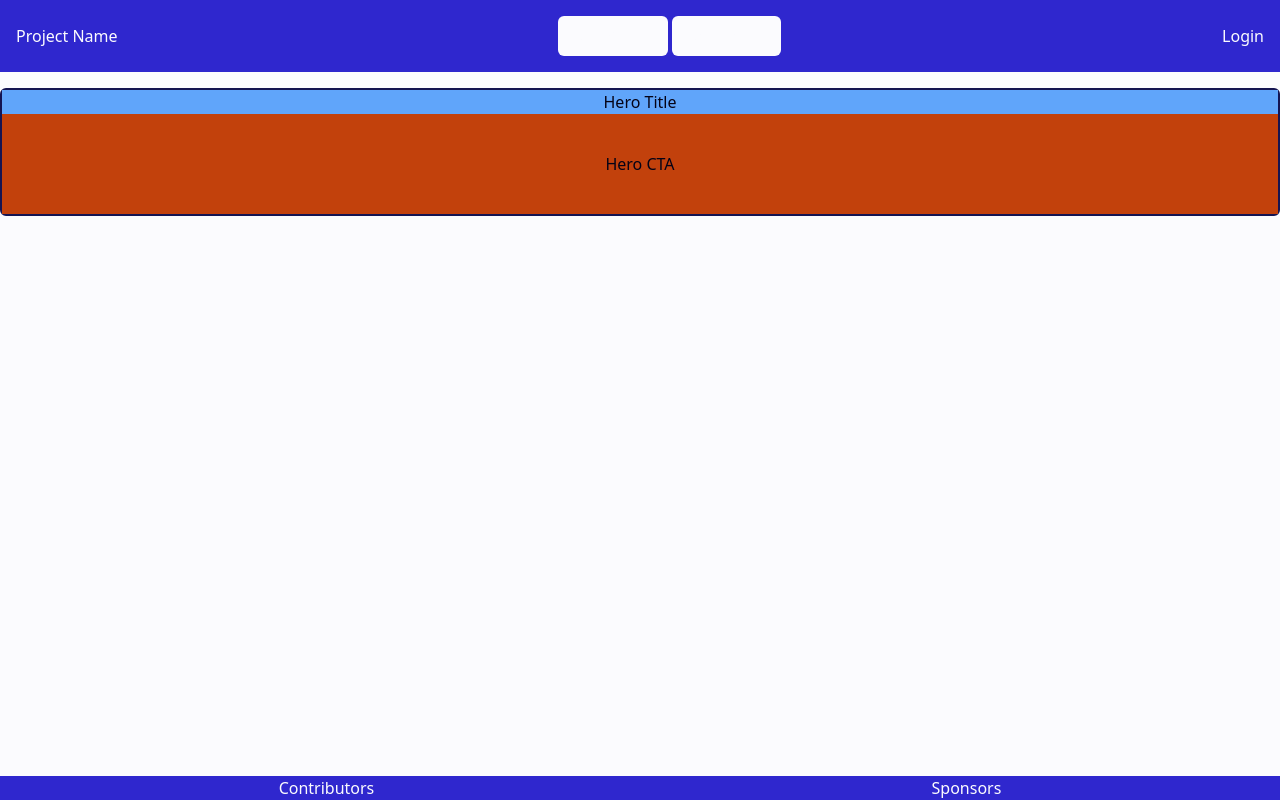
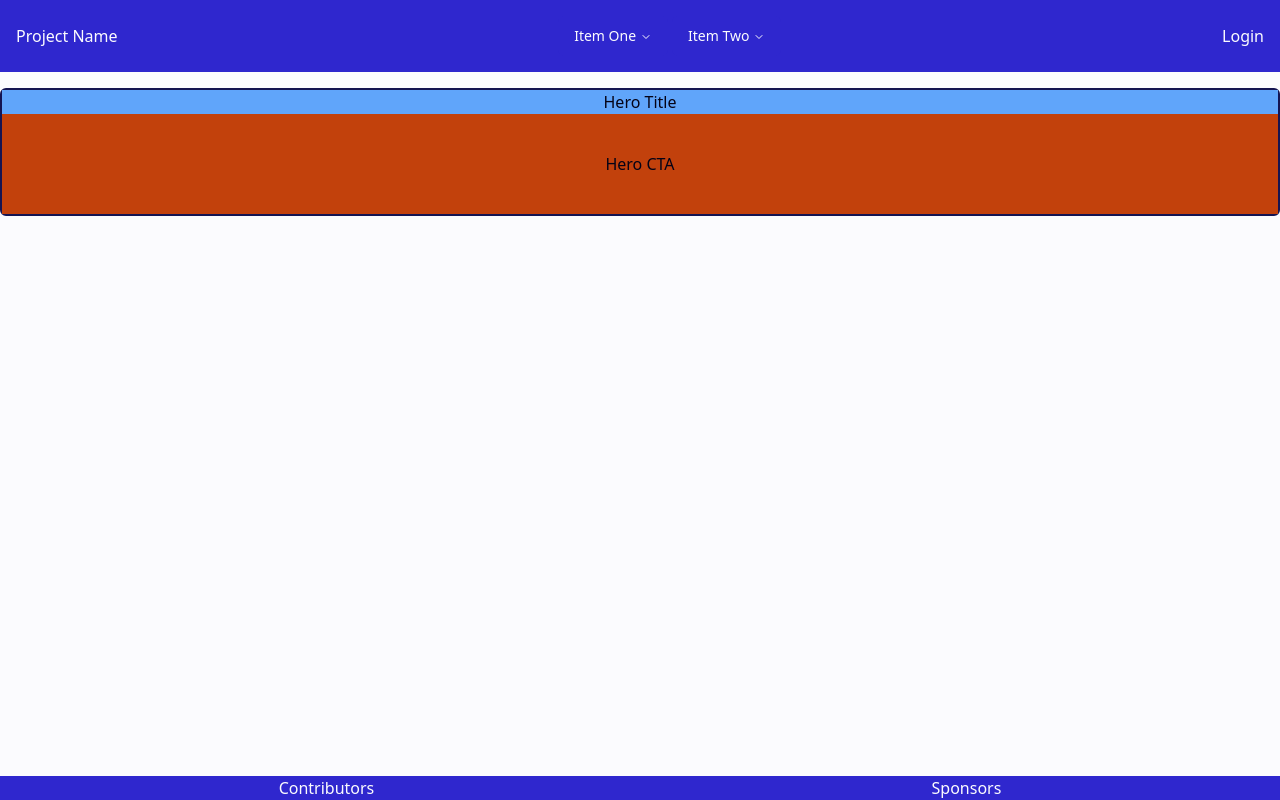
Before and after one commit to meroo893/HackAUBG-6.0, a React (Vite) app in the folder new_client/HackAUBG-Client/: page / in a window 1280 px wide. Built offline with nearby package versions, Linux system fonts and the light colour scheme.

Commit message:
Fixed Navbar DropDown Colors

```diff
--- a/new_client/HackAUBG-Client/src/components/Navbar.tsx
+++ b/new_client/HackAUBG-Client/src/components/Navbar.tsx
@@ -5,15 +5,17 @@ import {
   NavigationMenuLink,
   NavigationMenuList,
   NavigationMenuTrigger,
-} from '../components/ui/navigation-menu';
-import { Link } from 'react-router-dom';
+} from "../components/ui/navigation-menu";
+import { Link } from "react-router-dom";
 
 export default function Navbar() {
   return (
     <NavigationMenu>
       <NavigationMenuList>
         <NavigationMenuItem>
-          <NavigationMenuTrigger>Item One</NavigationMenuTrigger>
+          <NavigationMenuTrigger className="!bg-primary hover:!text-foreground hover:!bg-secondary focus:!text-foreground">
+            Item One
+          </NavigationMenuTrigger>
           <NavigationMenuContent>
             <ul className="w-full grid grid-cols-4 gap-4 list-none">
               <Link to="/users">Nav Link</Link>
@@ -23,7 +25,9 @@ export default function Navbar() {
           </NavigationMenuContent>
         </NavigationMenuItem>
         <NavigationMenuItem>
-          <NavigationMenuTrigger>Item Two</NavigationMenuTrigger>
+          <NavigationMenuTrigger className="!bg-primary hover:!text-foreground hover:!bg-secondary focus:!text-foreground">
+            Item Two
+          </NavigationMenuTrigger>
           <NavigationMenuContent>
             <NavigationMenuLink>
               <ul className="w-full grid grid-cols-4 gap-4 list-none">
--- a/new_client/HackAUBG-Client/src/components/UserList.tsx
+++ b/new_client/HackAUBG-Client/src/components/UserList.tsx
@@ -1,4 +1,4 @@
-import React, { useState } from 'react';
+import { useState } from 'react';
 
 type UserProps = {
   name: string;
--- a/new_client/HackAUBG-Client/src/components/Users.tsx
+++ b/new_client/HackAUBG-Client/src/components/Users.tsx
@@ -1,18 +1,15 @@
-import React from 'react';
-import Navbar from './Navbar';
-import Footer from './Footer';
-import UserList from './UserList';
+// import UserList from './UserList';
+
+import UserList from "./UserList";
 
 export default function Users() {
   return (
     <>
-      <Navbar />
       <div className="container mx-auto">
         <h1>Users</h1>
         <p>Users page content</p>
         <UserList />
       </div>
-      <Footer />
     </>
   );
 }
```
Also changed, not shown: new_client/HackAUBG-Client/src/main.tsx (+11 -11 lines).
